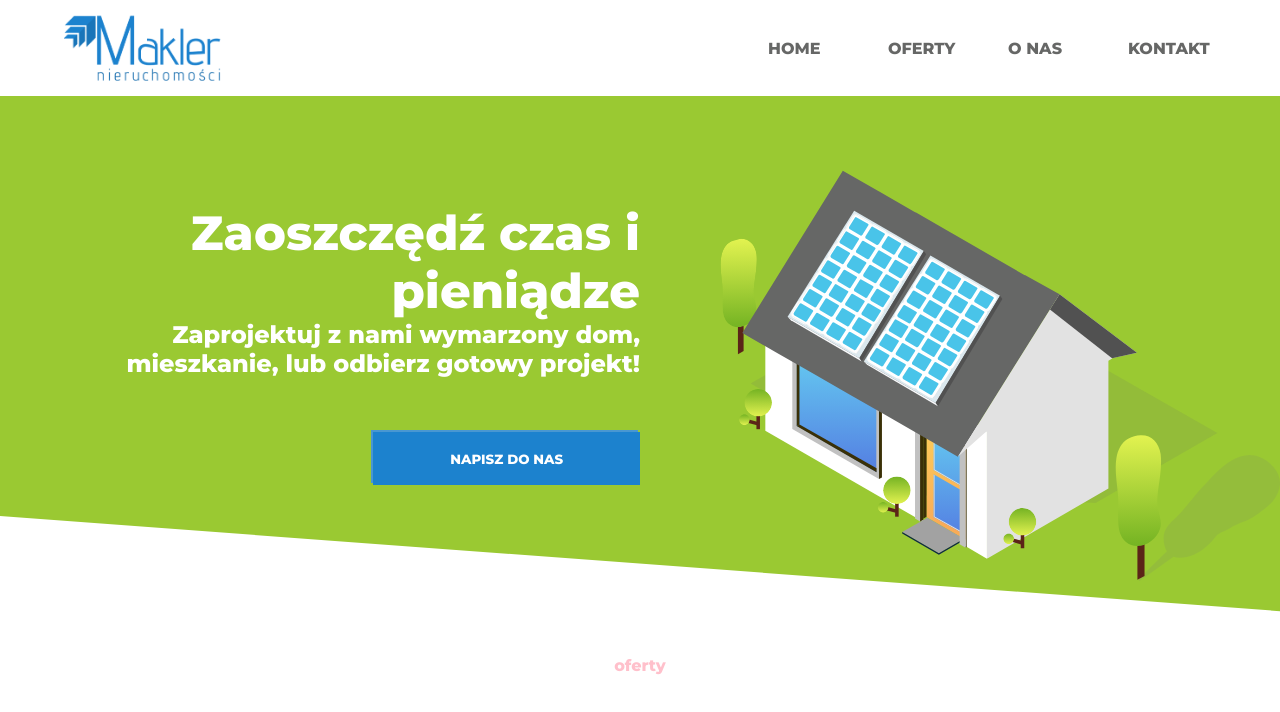
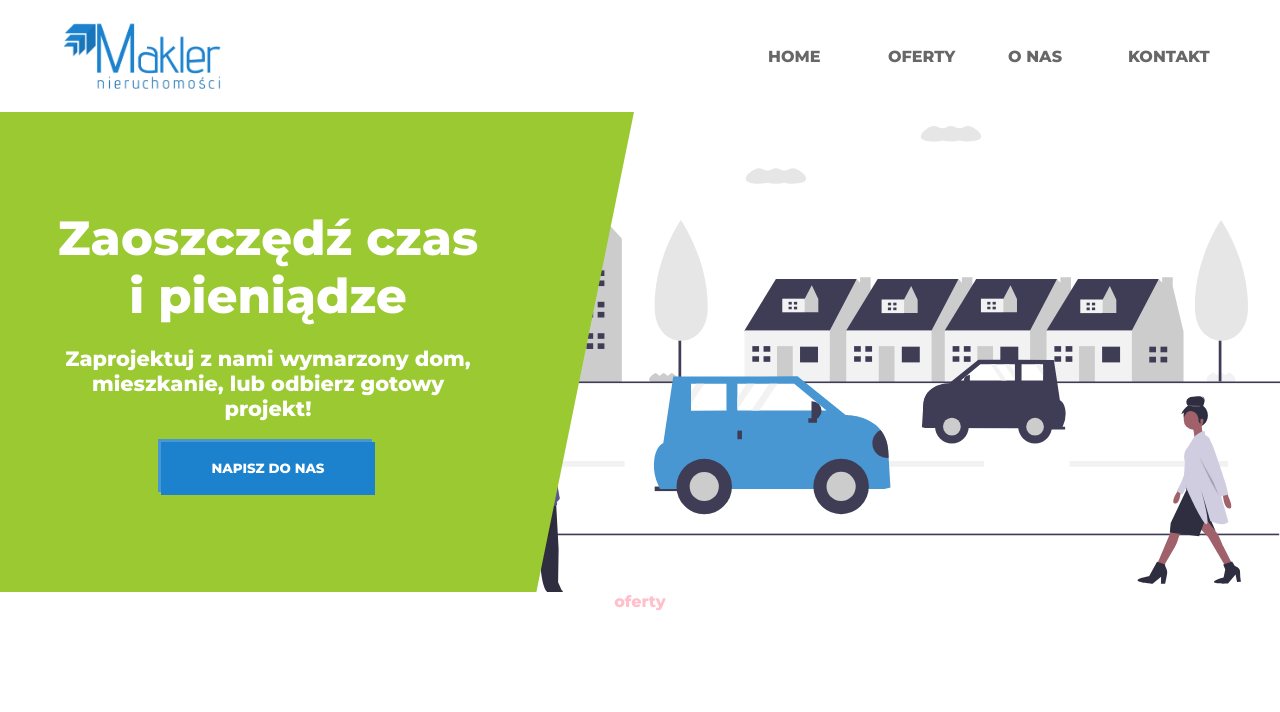
Before and after one commit to Pawson199/Makler-Inwestycje, a React (Create React App) app: page / in a window 1280 px wide. Shown: the top 712 px of the page. Built offline with nearby package versions, Linux system fonts and the light colour scheme.

Commit message:
1 part of homepage - css - image and description v2!

```diff
--- a/public/styles/_home.scss
+++ b/public/styles/_home.scss
@@ -1,58 +1,77 @@
 @import './queries';
 
-.home_desc::after{
-    z-index: -4;
-    content: "";
-    position: absolute;
-    background-color: #9AC932;
-    min-width: 100%;
-    height: 100%;
-    clip-path: polygon(0 0, 100% 0, 100% 92%, 0 75%);
-}
 
 .home_desc{
-    height: 35em;
+    height: 30em;
     z-index: 4;
     width: 100%;
+    position: relative;
     display: grid;
-    position: relative;
-    grid-template-columns: 100%;
-    grid-template-rows: repeat(6,1fr);
+    grid-template-columns: 30% 70%;
+    grid-template-rows: 100%;
 
         .desc_holder{
-            grid-area: 1 / 1 / 7 / 2;
-            width: 50%;
+            position: absolute;
+            left: 0;
+            width: 40%;
             height: 100%;
-            justify-self:left;
+            z-index: 7;
             color: white;
-            padding-left: 4em;
-            box-sizing: border-box;
+            background-color: #9AC932;
             display: grid;
             grid-template-columns: 1fr;
-            grid-template-rows: 40% 20% 25% ;
-            z-index: -2;
+            grid-template-rows: repeat(7, 1fr);
+            padding-left: 1.5em;
+            box-sizing: border-box;
         }
+
+        .empty_sticker{
+            width: 100%;
+            height: 100%;
+            grid-area: 1 / 1 / 8 / 2 ;
+            position: relative;
+            z-index: -1;
+        }
+        .empty_sticker::before{
+            content: "";
+            height: 100%;
+            width: 100%;
+            right: -98%;
+            z-index: 2;
+            clip-path: polygon(0 0, 27% 0, 7% 100%, 0 100%);
+            position: absolute;
+            background-color: #9AC932;
+        }
+
           h1{
+                grid-area: 3 / 1 /4 / 2 ;
                 @include font-size(3em,2em);
-                width:100%;
+                width:90%;
                 margin: 0;
-                align-self: end;
-                text-align: right;
+                text-align: center;
+                justify-self: center;
             }
             h2{
-                @include font-size(1.5em,1em);
-                width:100%;
-                text-align: right;
-
+                grid-area: 4 / 1 / 5 / 2 ;
+                @include font-size(1.3em,1em);
+                width:90%;
+                text-align: center;
+                align-self: center;
+                justify-self: center;
                 margin: 0;
+                padding: 1em;
+                font-family: 'Montserrat', sans-serif;
             }
             .button_holder{
-                width:100%;
+                grid-area: 5 / 1 / 6 / 2 ;
+                width:90%;
                 display: flex;
-                justify-content: flex-end;
+                align-self: center;
+                justify-content:  center;
+                justify-self: center;
             }
             button{
-                width: 20em;
+                width: 16em;
                 height: 4em;
                 background-color: #1C82CE;
                 color: white;
@@ -66,8 +85,8 @@
             }
             button::after{
                 content: "";
-                top: -2px;
-                left: -2px;
+                top: -3px;
+                left: -3px;
                 height: 100%;
                 width: 100%;
                 align-self: start;
@@ -76,27 +95,18 @@
                 position: absolute;
                 z-index: -5;
             }
-
 }
 
 .home_image{
-    max-width: 50%;
-    min-width: 50%;
+    grid-area: 1 / 2 / 2 / 3 ;
     height: 100%;
-    z-index: 3;
-    grid-area: 1 / 1 / 7 / 2;
-    justify-self: end;
-    display: flex;
-    justify-content: center;
-    align-items: center;
-    padding-right: auto;
+    width: auto;
+    z-index: 1;
     box-sizing: border-box;
+    position: relative;
 }
 
+
 .home_image img{
-    padding-left: 5em;
-    max-width: 100%;
-    min-height: 90%;
-    box-sizing: border-box;
-    margin-right: auto;
+    height: 100%; width: 100%; object-fit: cover
 }
--- a/public/styles/_queries.scss
+++ b/public/styles/_queries.scss
@@ -1,13 +1,13 @@
 @mixin display-flex($direction, $sec) {
 
-    @media only screen and (max-width: 900px) {
+    @media only screen and (max-width: 700px) {
          display: flex;
          justify-content: center;
          align-items: center;
          flex-direction: column;
 
    }
-   @media only screen and (min-width:900px) {
+   @media only screen and (min-width:700px) {
          display: flex;
          justify-content: $sec;
          align-items: center;
--- a/public/styles/style.css
+++ b/public/styles/style.css
@@ -10,12 +10,12 @@ body {
 
 body .menu {
   max-width: 95%;
-  min-height: 6em;
+  min-height: 7em;
   margin: 0 auto 0 auto;
   padding: 0;
 }
 
-@media only screen and (max-width: 900px) {
+@media only screen and (max-width: 700px) {
   body .menu {
     display: -webkit-box;
     display: -ms-flexbox;
@@ -33,7 +33,7 @@ body .menu {
   }
 }
 
-@media only screen and (min-width: 900px) {
+@media only screen and (min-width: 700px) {
   body .menu {
     display: -webkit-box;
     display: -ms-flexbox;
@@ -61,7 +61,7 @@ body .menu ul {
   min-width: 30em;
 }
 
-@media only screen and (max-width: 900px) {
+@media only screen and (max-width: 700px) {
   body .menu ul {
     display: -webkit-box;
     display: -ms-flexbox;
@@ -79,7 +79,7 @@ body .menu ul {
   }
 }
 
-@media only screen and (min-width: 900px) {
+@media only screen and (min-width: 700px) {
   body .menu ul {
     display: -webkit-box;
     display: -ms-flexbox;
@@ -156,7 +156,7 @@ body .menu .display_in {
   top: 0;
 }
 
-@media only screen and (max-width: 900px) {
+@media only screen and (max-width: 700px) {
   body .container {
     display: -webkit-box;
     display: -ms-flexbox;
@@ -174,7 +174,7 @@ body .menu .display_in {
   }
 }
 
-@media only screen and (min-width: 900px) {
+@media only screen and (min-width: 700px) {
   body .container {
     display: -webkit-box;
     display: -ms-flexbox;
@@ -204,60 +204,73 @@ body .container div {
   color: pink;
 }
 
-body .container .home_desc::after {
-  z-index: -4;
-  content: "";
-  position: absolute;
-  background-color: #9AC932;
-  min-width: 100%;
-  height: 100%;
-  -webkit-clip-path: polygon(0 0, 100% 0, 100% 92%, 0 75%);
-          clip-path: polygon(0 0, 100% 0, 100% 92%, 0 75%);
-}
-
 body .container .home_desc {
-  height: 35em;
+  height: 30em;
   z-index: 4;
   width: 100%;
+  position: relative;
   display: -ms-grid;
   display: grid;
-  position: relative;
-  -ms-grid-columns: 100%;
-      grid-template-columns: 100%;
-  -ms-grid-rows: (1fr)[6];
-      grid-template-rows: repeat(6, 1fr);
+  -ms-grid-columns: 30% 70%;
+      grid-template-columns: 30% 70%;
+  -ms-grid-rows: 100%;
+      grid-template-rows: 100%;
 }
 
 body .container .home_desc .desc_holder {
-  -ms-grid-row: 1;
-  -ms-grid-row-span: 6;
-  -ms-grid-column: 1;
-  -ms-grid-column-span: 1;
-  grid-area: 1 / 1 / 7 / 2;
-  width: 50%;
+  position: absolute;
+  left: 0;
+  width: 40%;
   height: 100%;
-  -ms-grid-column-align: left;
-      justify-self: left;
+  z-index: 7;
   color: white;
-  padding-left: 4em;
-  -webkit-box-sizing: border-box;
-          box-sizing: border-box;
+  background-color: #9AC932;
   display: -ms-grid;
   display: grid;
   -ms-grid-columns: 1fr;
       grid-template-columns: 1fr;
-  -ms-grid-rows: 40% 20% 25%;
-      grid-template-rows: 40% 20% 25%;
-  z-index: -2;
+  -ms-grid-rows: (1fr)[7];
+      grid-template-rows: repeat(7, 1fr);
+  padding-left: 1.5em;
+  -webkit-box-sizing: border-box;
+          box-sizing: border-box;
+}
+
+body .container .home_desc .empty_sticker {
+  width: 100%;
+  height: 100%;
+  -ms-grid-row: 1;
+  -ms-grid-row-span: 7;
+  -ms-grid-column: 1;
+  -ms-grid-column-span: 1;
+  grid-area: 1 / 1 / 8 / 2;
+  position: relative;
+  z-index: -1;
+}
+
+body .container .home_desc .empty_sticker::before {
+  content: "";
+  height: 100%;
+  width: 100%;
+  right: -98%;
+  z-index: 2;
+  -webkit-clip-path: polygon(0 0, 27% 0, 7% 100%, 0 100%);
+          clip-path: polygon(0 0, 27% 0, 7% 100%, 0 100%);
+  position: absolute;
+  background-color: #9AC932;
 }
 
 body .container .home_desc h1 {
-  width: 100%;
+  -ms-grid-row: 3;
+  -ms-grid-row-span: 1;
+  -ms-grid-column: 1;
+  -ms-grid-column-span: 1;
+  grid-area: 3 / 1 /4 / 2;
+  width: 90%;
   margin: 0;
-  -ms-flex-item-align: end;
-      -ms-grid-row-align: end;
-      align-self: end;
-  text-align: right;
+  text-align: center;
+  -ms-grid-column-align: center;
+      justify-self: center;
 }
 
 @media only screen and (max-width: 900px) {
@@ -273,9 +286,21 @@ body .container .home_desc h1 {
 }
 
 body .container .home_desc h2 {
-  width: 100%;
-  text-align: right;
+  -ms-grid-row: 4;
+  -ms-grid-row-span: 1;
+  -ms-grid-column: 1;
+  -ms-grid-column-span: 1;
+  grid-area: 4 / 1 / 5 / 2;
+  width: 90%;
+  text-align: center;
+  -ms-flex-item-align: center;
+      -ms-grid-row-align: center;
+      align-self: center;
+  -ms-grid-column-align: center;
+      justify-self: center;
   margin: 0;
+  padding: 1em;
+  font-family: 'Montserrat', sans-serif;
 }
 
 @media only screen and (max-width: 900px) {
@@ -286,22 +311,30 @@ body .container .home_desc h2 {
 
 @media only screen and (min-width: 900px) {
   body .container .home_desc h2 {
-    font-size: 1.5em;
+    font-size: 1.3em;
   }
 }
 
 body .container .home_desc .button_holder {
-  width: 100%;
+  -ms-grid-row: 5;
+  -ms-grid-row-span: 1;
+  -ms-grid-column: 1;
+  -ms-grid-column-span: 1;
+  grid-area: 5 / 1 / 6 / 2;
+  width: 90%;
   display: -webkit-box;
   display: -ms-flexbox;
   display: flex;
-  -webkit-box-pack: end;
-      -ms-flex-pack: end;
-          justify-content: flex-end;
+  -ms-flex-item-align: center;
+      align-self: center;
+  -webkit-box-pack: center;
+      -ms-flex-pack: center;
+          justify-content: center;
+  justify-self: center;
 }
 
 body .container .home_desc button {
-  width: 20em;
+  width: 16em;
   height: 4em;
   background-color: #1C82CE;
   color: white;
@@ -317,8 +350,8 @@ body .container .home_desc button:active:after {
 
 body .container .home_desc button::after {
   content: "";
-  top: -2px;
-  left: -2px;
+  top: -3px;
+  left: -3px;
   height: 100%;
   width: 100%;
   -ms-flex-item-align: start;
@@ -332,36 +365,23 @@ body .container .home_desc button::after {
 }
 
 body .container .home_image {
-  max-width: 50%;
-  min-width: 50%;
+  -ms-grid-row: 1;
+  -ms-grid-row-span: 1;
+  -ms-grid-column: 2;
+  -ms-grid-column-span: 1;
+  grid-area: 1 / 2 / 2 / 3;
   height: 100%;
-  z-index: 3;
-  -ms-grid-row: 1;
-  -ms-grid-row-span: 6;
-  -ms-grid-column: 1;
-  -ms-grid-column-span: 1;
-  grid-area: 1 / 1 / 7 / 2;
-  justify-self: end;
-  display: -webkit-box;
-  display: -ms-flexbox;
-  display: flex;
-  -webkit-box-pack: center;
-      -ms-flex-pack: center;
-          justify-content: center;
-  -webkit-box-align: center;
-      -ms-flex-align: center;
-          align-items: center;
-  padding-right: auto;
+  width: auto;
+  z-index: 1;
   -webkit-box-sizing: border-box;
           box-sizing: border-box;
+  position: relative;
 }
 
 body .container .home_image img {
-  padding-left: 5em;
-  max-width: 100%;
-  min-height: 90%;
-  -webkit-box-sizing: border-box;
-          box-sizing: border-box;
-  margin-right: auto;
+  height: 100%;
+  width: 100%;
+  -o-object-fit: cover;
+     object-fit: cover;
 }
 /*# sourceMappingURL=style.css.map */
--- a/public/styles/style.scss
+++ b/public/styles/style.scss
@@ -10,7 +10,7 @@ body{
     margin: 0;
     .menu{
         max-width: 95%;
-        min-height: 6em;
+        min-height: 7em;
         margin: 0 auto 0 auto;
         padding: 0;
         @include display-flex(row, space-between);
@@ -25,13 +25,14 @@ body{
                     li{
                         min-width: 25%;
                         list-style: none;
-                            a{
+                       a{
                                 text-decoration: none;
                                 color: #666766;
                             }
                     }
             }
-            @import './burger';
+
+                @import './burger';
     }
 
     .container{
--- a/src/pages/Home.js
+++ b/src/pages/Home.js
@@ -11,9 +11,10 @@ export default function Home() {
                         <span className="button_holder">
                             <button className="home_intro_button" >NAPISZ DO NAS</button>
                         </span>
+                        <span className="empty_sticker" ></span>
                     </div>
                     <div className="home_image">
-                    <img src={homomom} ></img>
+                    <img className="contain" src={homomom} ></img>
                     </div>
                 </span>
             <div>oferty</div>
```
Also changed, not shown: src/components/Menu.js (+22 -11 lines), src/images/home.svg, 1 other file (tests, documents, lock files or other folders).
